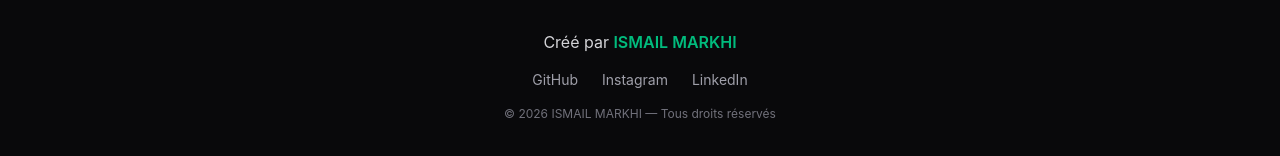
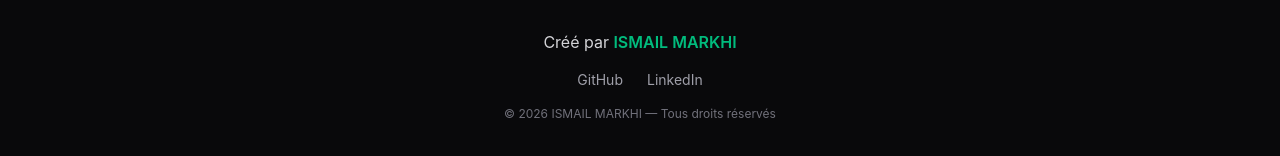
Before and after one commit to IsmailMarkhi/Poo, a React (Vite) app: page /efm in a window 1280 px wide. Shown: the part 638-794 px from the top of the page. Built offline with nearby package versions, Linux system fonts and the light colour scheme.

Commit message:
Final dis

```diff
--- a/src/components/Footer.jsx
+++ b/src/components/Footer.jsx
@@ -27,7 +27,7 @@ export default function Footer() {
             href="https://www.instagram.com/ismailmarkhi"
             target="_blank"
             rel="noopener noreferrer"
-            className="text-zinc-400 hover:text-white transition"
+            className="text-zinc-400 hover:text-white transition
           >
             Instagram
           </a>
```
